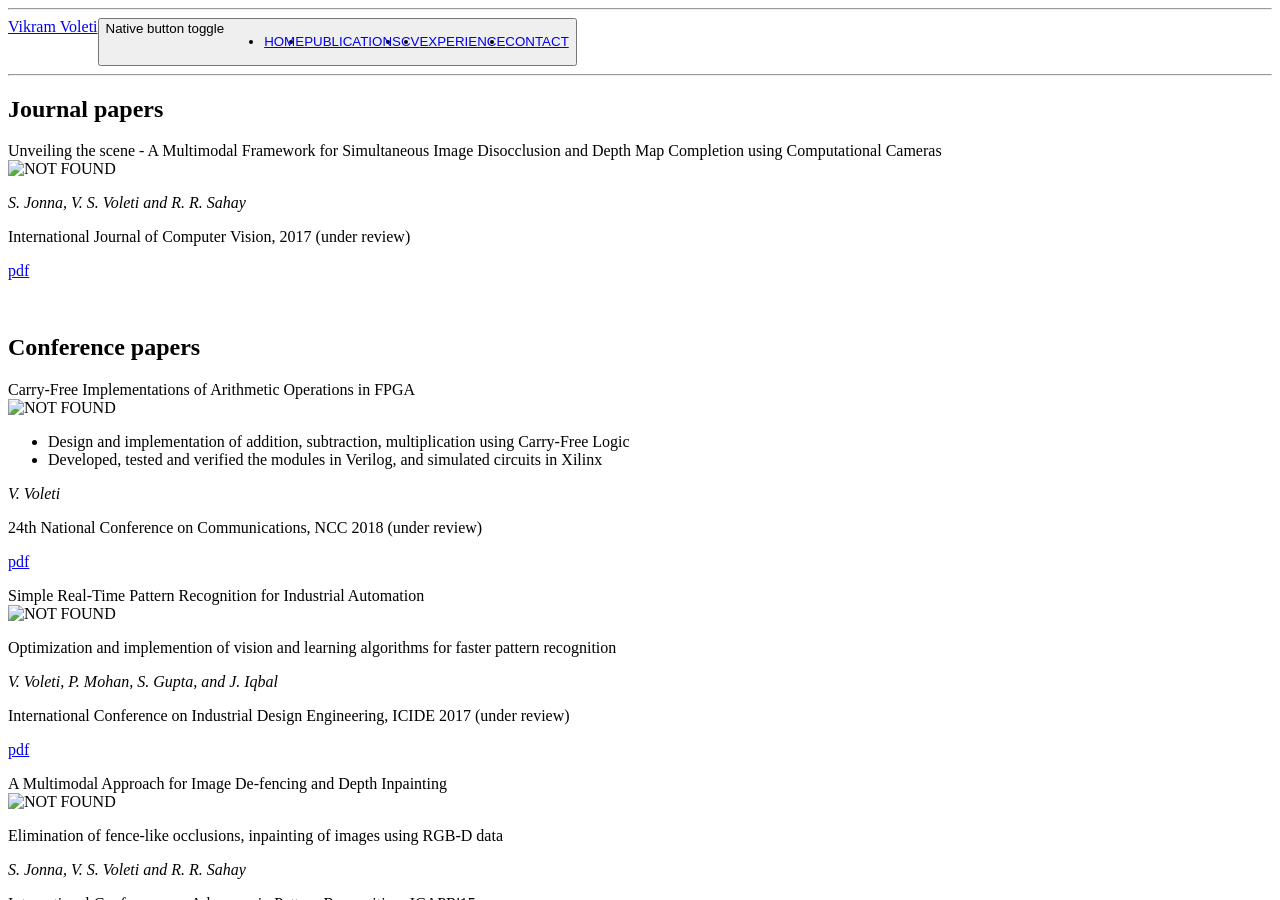
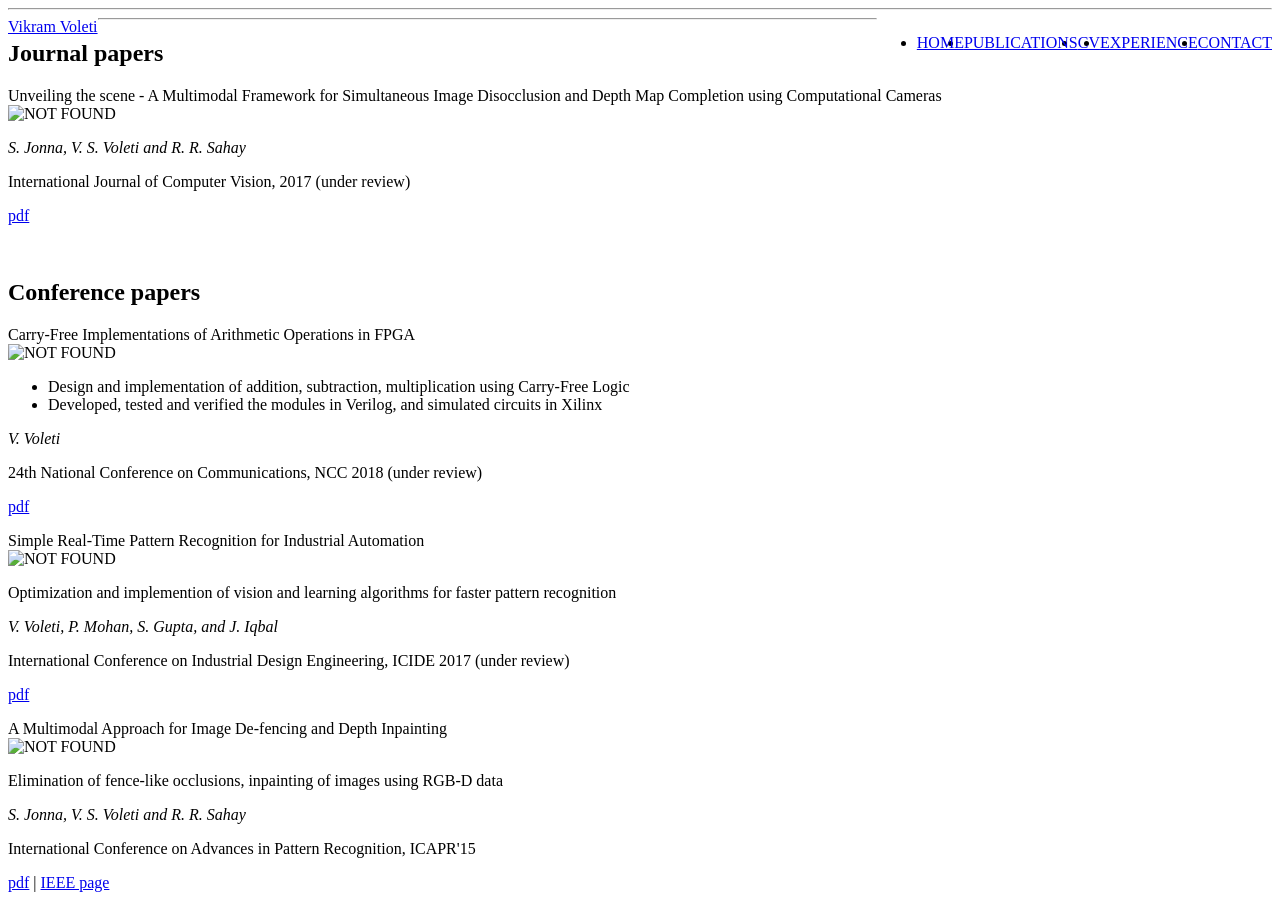
Before and after one commit to voletiv/voletiv.github.io, a Jekyll site: the page built from _pages/publications.md, in a window 1280 px wide and 900 px high. Built offline with Jekyll 4.4.1, drawn with Linux system fonts in a browser that asks for light colours; nearby versions of some CDN libraries; library files that are not in the unit come from our copies.

Commit message:
Removed bad button
Former-commit-id: 91d24fe5d712ebc80320e0df7444ea1fb480fb2c

```diff
--- a/_includes/header.html
+++ b/_includes/header.html
@@ -3,8 +3,6 @@
 <div id="nav" class="navbar">
   <div class="container">
     <a id="author-name" class="alignable pull-left" href="{{ site.url }}{{ site.baseurl }}">{{ site.title }}</a>
-<button type="button" aria-pressed="false" onclick="handleBtnClick(event)">
-  Native button toggle
     <ul class="alignable pull-right navbar-ul">
         {% for page in site.data.nav %}
             {% if page.name == "CV" %}
@@ -18,8 +16,6 @@
                 </li>
         {% endfor %}
     </ul>
-
-</button>
   </div>
 </div>
 </script>
```
